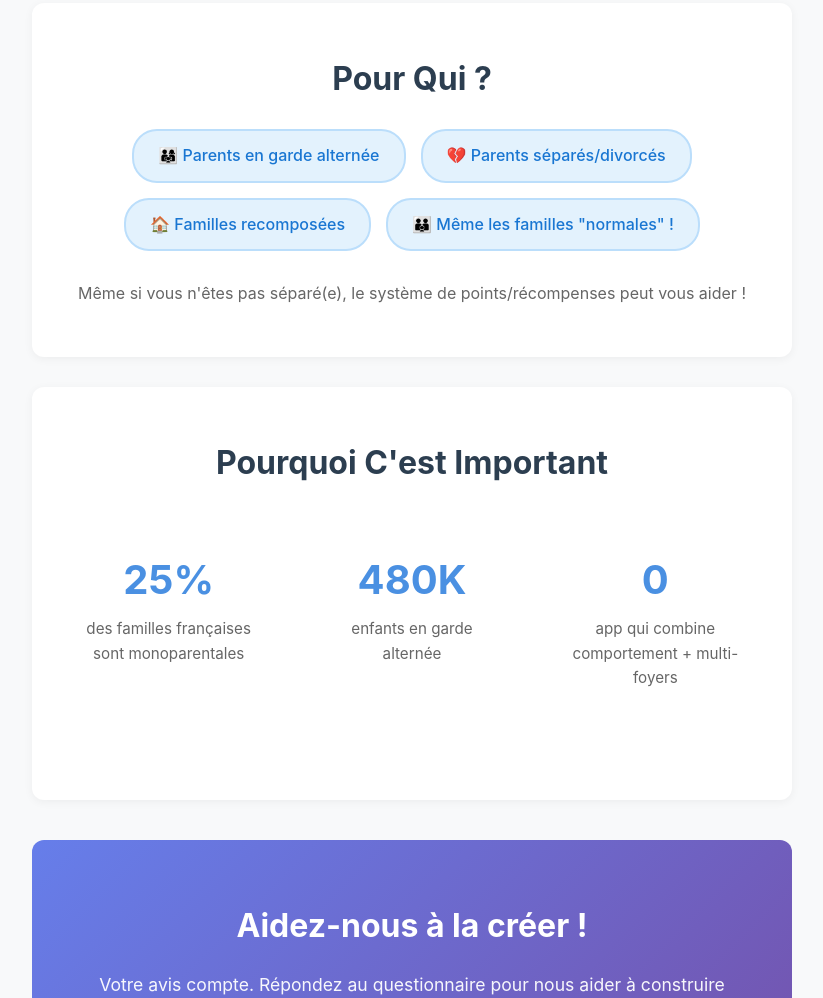
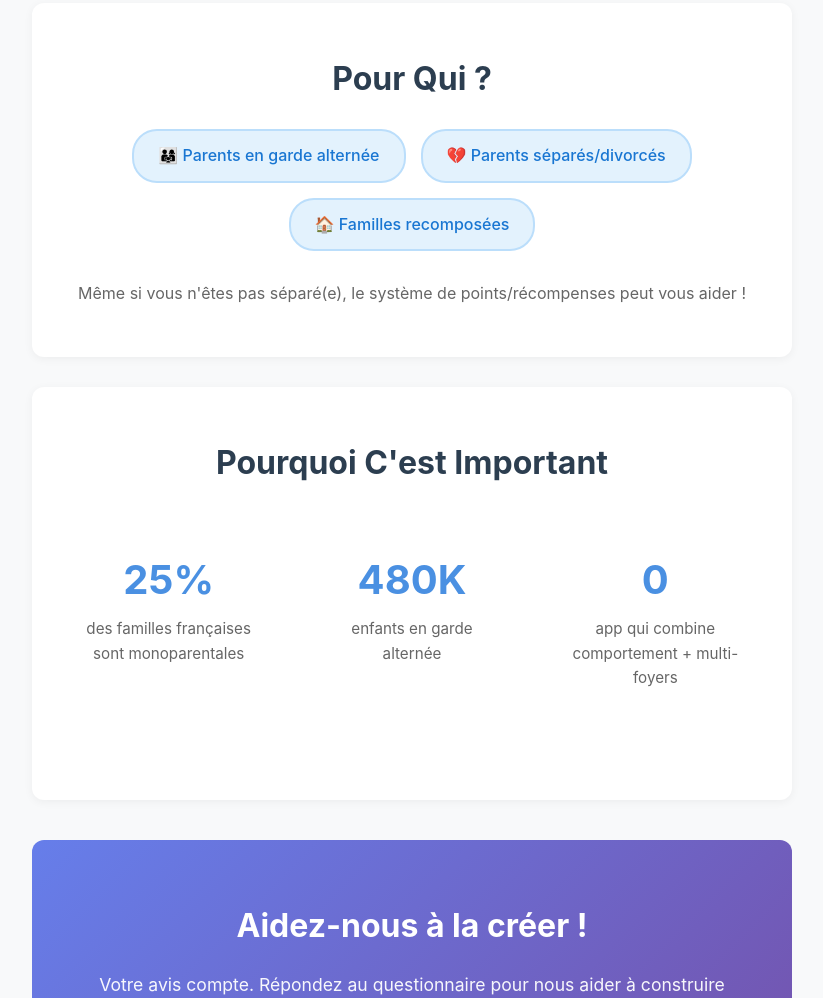
Before and after one commit to JordanOllivier/familysync-landing, a plain HTML site: page landing-page.html in a window 1280 px wide. Shown: the part 1848-2846 px from the top of the page, without its empty margins (228-1051 px from the left). Drawn offline with Linux system fonts and the light colour scheme.

Commit message:
Update landing-page.html
Remove "normal" family

```diff
--- a/landing-page.html
+++ b/landing-page.html
@@ -326,7 +326,6 @@
                 <span class="audience-tag">👨‍👩‍👧 Parents en garde alternée</span>
                 <span class="audience-tag">💔 Parents séparés/divorcés</span>
                 <span class="audience-tag">🏠 Familles recomposées</span>
-                <span class="audience-tag">👪 Même les familles "normales" !</span>
             </div>
 
             <p style="text-align: center; margin-top: 30px; color: #666;">
```
